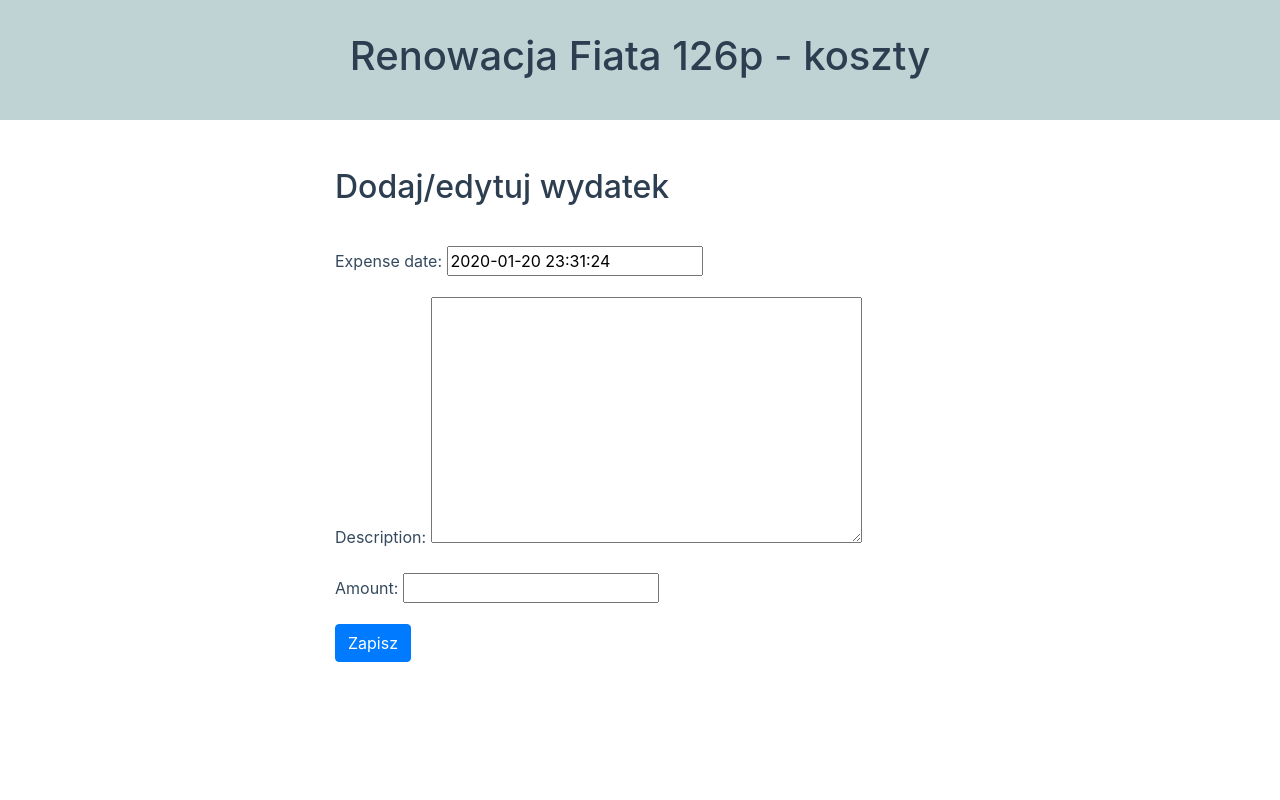
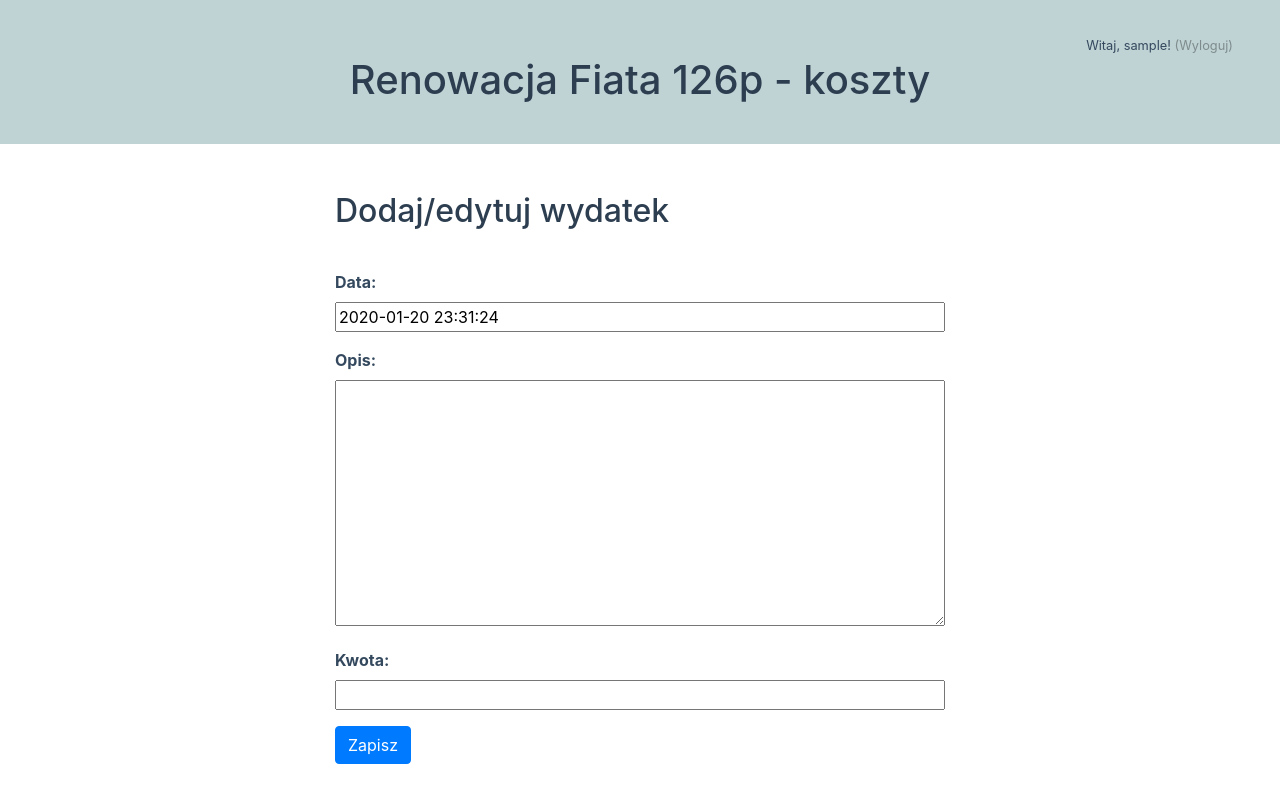
Before and after one commit to wildnatalie/car-expenses, a Django app: page /expenses/new/ in a window 1280 px wide. Run offline with Django 3.2, Linux system fonts and the light colour scheme; the visitor is signed in with stand-in values (Sample User, id 1); some libraries are stand-ins or nearby versions.

Commit message:
Login form

```diff
--- a/carexpenses/settings.py
+++ b/carexpenses/settings.py
@@ -120,3 +120,5 @@
 
 STATIC_URL = '/static/'
 STATIC_ROOT = os.path.join(BASE_DIR, 'static')
+
+LOGIN_REDIRECT_URL = '/'
--- a/carexpenses/urls.py
+++ b/carexpenses/urls.py
@@ -15,8 +15,11 @@
 """
 from django.contrib import admin
 from django.urls import path, include
+from django.contrib.auth import views
 
 urlpatterns = [
     path('admin/', admin.site.urls),
+    path('accounts/login/', views.LoginView.as_view(), name='login'),
+    path('accounts/logout/', views.LogoutView.as_view(next_page='/'), name='logout'),
     path('', include('expenses.urls')),
 ]
--- a/expenses/static/css/styles.css
+++ b/expenses/static/css/styles.css
@@ -24,3 +24,13 @@
 main {
     padding-top: 2rem;
 }
+
+.expense-form label {
+    display: block;
+    font-weight: bold;
+    margin-bottom: .5rem;
+}
+
+.expense-form input, .expense-form textarea {
+    width: 100%;
+}
--- a/expenses/templates/expenses/base.html
+++ b/expenses/templates/expenses/base.html
@@ -20,6 +20,15 @@
     <div id="wrapper">
         <header>
             <div class="container-fluid">
+                <div class="row">
+                    <div class="col text-right">
+                        {% if user.is_authenticated %}
+                            <small>Witaj, {{ user.username }}! <a href="{% url 'logout' %}">(Wyloguj)</a></small>
+                        {% else %}
+                            <small><a href="{% url 'login' %}">Zaloguj</a></small>
+                        {% endif %}
+                    </div>
+                </div>
                 <div class="row justify-content-center">
                     <div class="col-12">
                         <a href="{% url 'summary' %}"><h1 class="text-center">Renowacja Fiata 126p - koszty</h1></a>
--- a/expenses/templates/expenses/expense_edit.html
+++ b/expenses/templates/expenses/expense_edit.html
@@ -10,7 +10,18 @@
         <div class="row justify-content-center align-items-center">
             <div class="col-12 col-sm-10 col-md-8 col-xl-6 py-3">
                 <form method="POST" class="expense-form">{% csrf_token %}
-                    {{ form.as_p }}
+                    <div class="form-group">
+                        <label>Data:</label>
+                        <div>{{ form.expense_date }}</div>
+                    </div>
+                    <div class="form-group">
+                        <label>Opis:</label>
+                        <div>{{ form.description }}</div>
+                    </div>
+                    <div class="form-group">
+                        <label>Kwota:</label>
+                        <div>{{ form.amount }}</div>
+                    </div>
                     <button type="submit" class="btn btn-primary">Zapisz</button>
                 </form>
             </div>
```
Also changed, not shown: expenses/templates/registration/login.html (added, +33 -0 lines).
